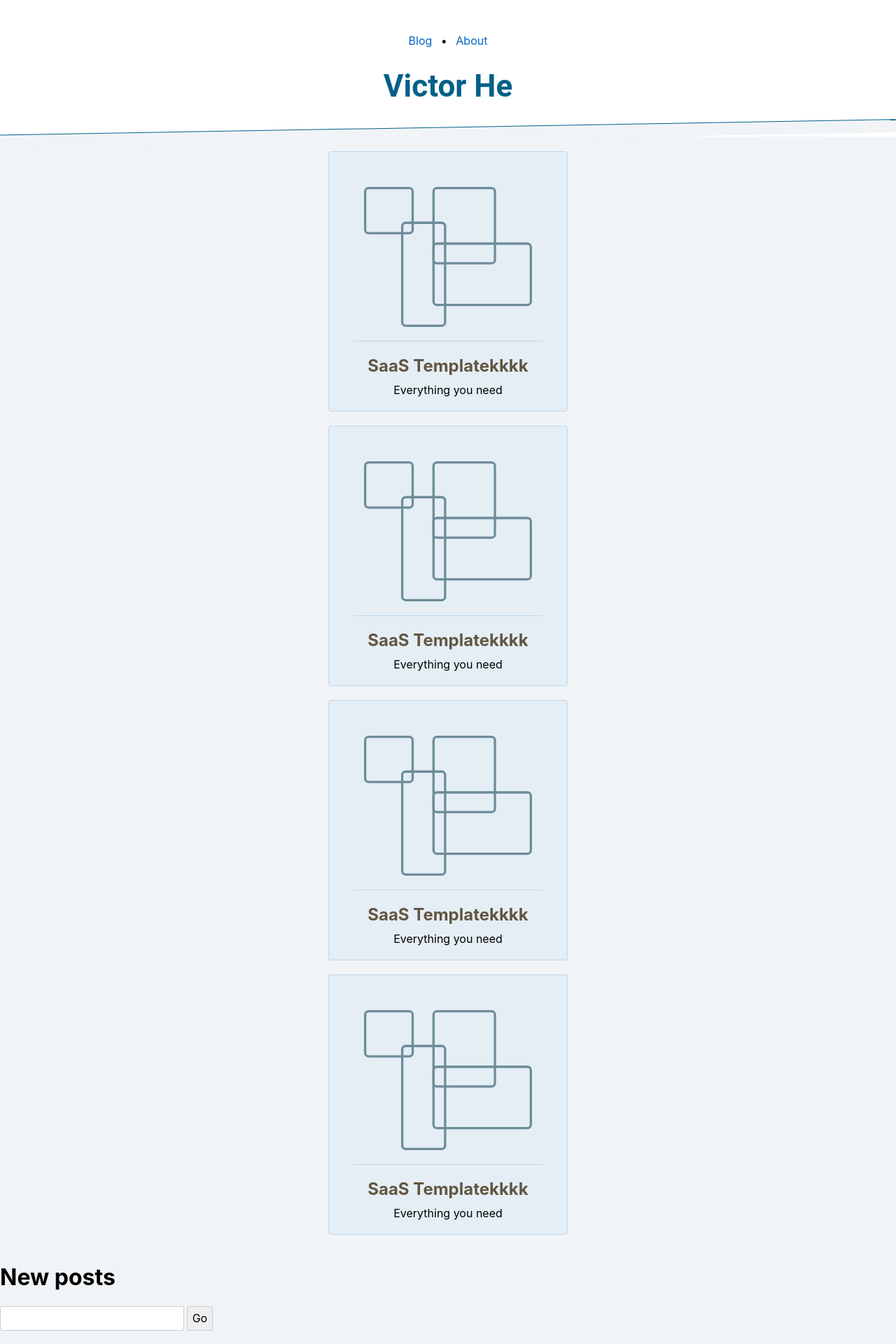
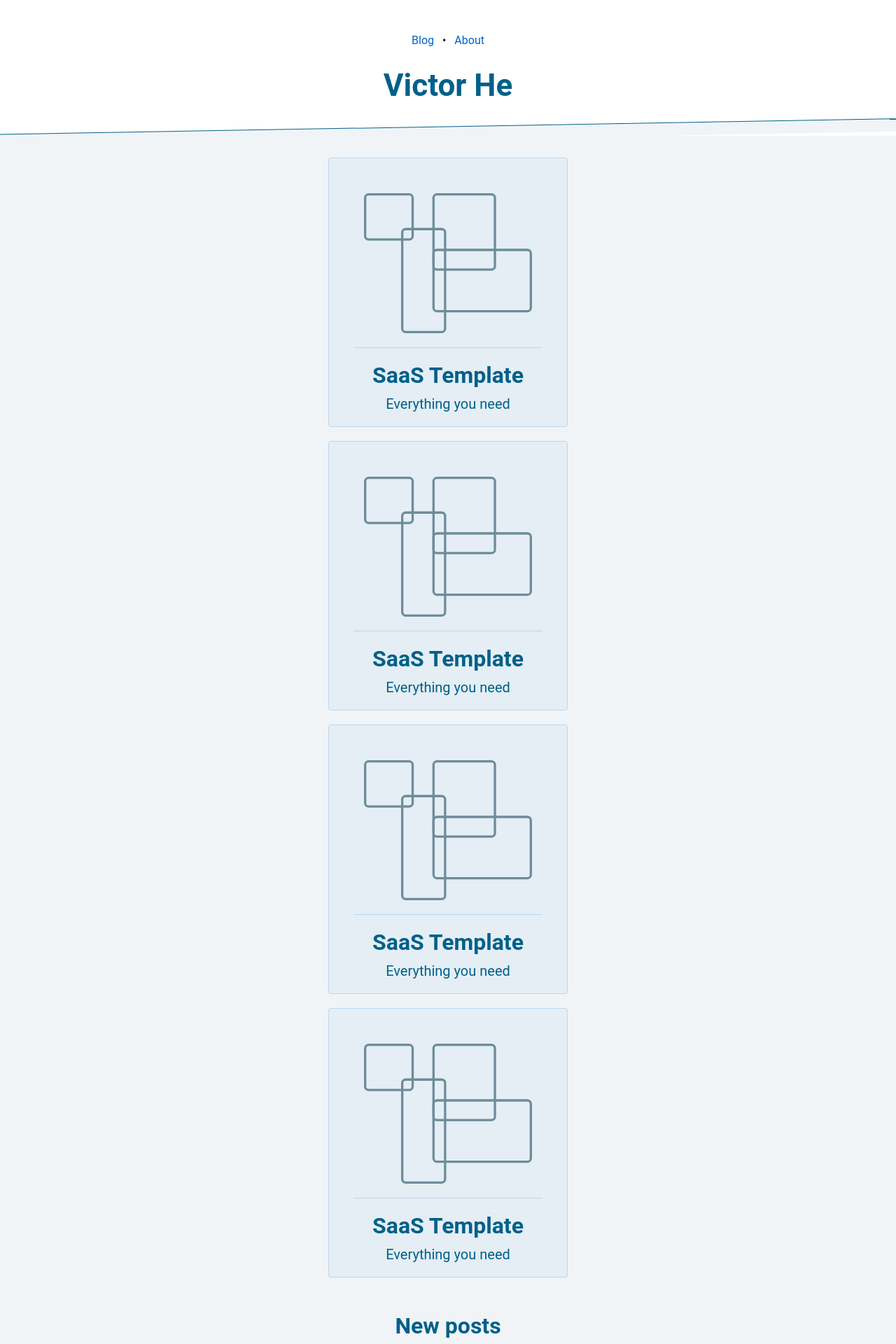
Before and after one commit to Vicorhe/portfolio-site, a Svelte app: page / in a window 1280 px wide. Shown: the top 1920 px of the page at 70% size. Built offline with nearby package versions, Linux system fonts and the light colour scheme.

Commit message:
removed sass in global.scss efforts

```diff
--- a/package.json
+++ b/package.json
@@ -12,7 +12,6 @@
     "node-sass": "^4.14.0",
     "rollup": "^1.20.0",
     "rollup-plugin-livereload": "^1.0.0",
-    "rollup-plugin-scss": "^2.4.0",
     "rollup-plugin-svelte": "^5.0.3",
     "rollup-plugin-terser": "^5.1.2",
     "svelte": "^3.0.0",
--- a/public/global.css
+++ b/public/global.css
@@ -8,7 +8,7 @@ body {
 	background-color: #f1f4f6;
 	margin: 0;
 	box-sizing: border-box;
-	font-family: -apple-system, BlinkMacSystemFont, "Segoe UI", Roboto, Oxygen-Sans, Ubuntu, Cantarell, "Helvetica Neue", sans-serif;
+	font-family: Roboto, "Helvetica Neue", sans-serif;
 }
 
 a {
--- a/rollup.config.js
+++ b/rollup.config.js
@@ -3,8 +3,7 @@ import resolve from "@rollup/plugin-node-resolve";
 import commonjs from "@rollup/plugin-commonjs";
 import livereload from "rollup-plugin-livereload";
 import { terser } from "rollup-plugin-terser";
-import { scss as sv_scss } from "svelte-preprocess";
-import scss from "rollup-plugin-scss";
+import { scss } from "svelte-preprocess";
 
 const production = !process.env.ROLLUP_WATCH;
 
@@ -17,16 +16,8 @@ export default {
     file: "public/build/bundle.js",
   },
   plugins: [
-    scss({
-      includePaths: ["./src/scss"],
-      output: "public/global.css",
-    }),
     svelte({
-      preprocess: [
-        sv_scss({
-          /* scss options */
-        }),
-      ],
+      preprocess: [scss({})],
       // enable run-time checks when not in production
       dev: !production,
       // we'll extract any component CSS out into
--- a/src/App.svelte
+++ b/src/App.svelte
@@ -11,7 +11,7 @@
     .page-hero {
       padding: 3rem 0 1rem;
       text-align: center;
-      background-color: #ffffff;
+      background-color: white;
       #nav {
         span {
           display: inline-block;
@@ -32,6 +32,7 @@
       position: relative;
       top: -12px;
       margin-left: -15%;
+      margin-bottom: 30px;
       border-top: 1px solid $primary;
       box-shadow: 41px 9px 0 9px $background;
       -webkit-transform: rotate(-1deg);
@@ -40,7 +41,7 @@
     }
     .page-content {
       .entries {
-        margin-top: 20px;
+        margin-bottom: 30px;
         display: flex;
         flex-direction: column;
         align-items: center;
--- a/src/components/Entry.svelte
+++ b/src/components/Entry.svelte
@@ -1,13 +1,13 @@
 <style type="text/scss">
+  $primary: #006089;
   $border: #bcd6f1;
-  $foreground: rgba(228,238,245,.93);
+  $foreground: rgba(228, 238, 245, 0.93);
   .entry {
     min-width: 300px;
     padding: 20px;
     border: 1px solid $border;
     border-radius: 4px;
     margin-bottom: 20px;
-    //background-color: red;
     background-color: $foreground;
     display: flex;
     flex-direction: column;
@@ -23,17 +23,20 @@
     }
     h2 {
       margin: 0 0 10px;
-      color: rgb(99, 85, 66);
+      font-size: 2rem;
+      color: $primary;
     }
     p {
       margin: 0;
+      font-size: 1.25rem;
+      color: $primary;
     }
   }
 </style>
 
 <div class="entry">
-  <img src="assets/images/mock_product.svg" alt="Mock Product">
+  <img src="assets/images/mock_product.svg" alt="Mock Product" />
   <div class="divider" />
-  <h2>SaaS Templatekkkk</h2>
+  <h2>SaaS Template</h2>
   <p>Everything you need</p>
 </div>
--- a/src/components/MailingList.svelte
+++ b/src/components/MailingList.svelte
@@ -1,15 +1,39 @@
 <style type="text/scss">
-    .mailing-list {
-        h1 {
-
+  $primary: #006089;
+  $highlight: #E1FFEA;
+  .mailing-list {
+    text-align: center;
+    margin-bottom: 30px;
+    h1 {
+      color: $primary;
+      margin: 0 0 10px;
+    }
+    .input-row {
+      max-width: 90%;
+      margin: auto;
+      input {
+        display: inline-block;
+        padding: 0.8rem;
+        font-size: 1.25rem;
+        &#email {
+          width: 230px;
+          margin-right: 7px;
         }
+        &#submit {
+          width: 50px;
+          color: $primary;
+          font-weight: bold;
+          background-color: $highlight;
+        }
+      }
     }
+  }
 </style>
 
 <div class="mailing-list">
   <h1>New posts</h1>
-  <div>
-    <input type="text" />
-    <input type="submit" value="Go" id="" />
+  <div class="input-row">
+    <input type="email" id="email" placeholder="Enter your email"/>
+    <input type="submit" value="Go" id="submit" />
   </div>
 </div>
--- a/src/scss/global.scss
+++ /dev/null
@@ -1,65 +0,0 @@
-html, body {
-	position: relative;
-	width: 100%;
-	height: 100%;
-}
-
-body {
-	background-color: brown;
-	margin: 0;
-	box-sizing: border-box;
-	font-family: -apple-system, BlinkMacSystemFont, "Segoe UI", Roboto, Oxygen-Sans, Ubuntu, Cantarell, "Helvetica Neue", sans-serif;
-}
-
-a {
-	color: rgb(0,100,200);
-	text-decoration: none;
-}
-
-a:hover {
-	text-decoration: underline;
-}
-
-a:visited {
-	color: rgb(0,80,160);
-}
-
-label {
-	display: block;
-}
-
-input, button, select, textarea {
-	font-family: inherit;
-	font-size: inherit;
-	padding: 0.4em;
-	margin: 0 0 0.5em 0;
-	box-sizing: border-box;
-	border: 1px solid #ccc;
-	border-radius: 2px;
-}
-
-input:disabled {
-	color: #ccc;
-}
-
-input[type="range"] {
-	height: 0;
-}
-
-button {
-	color: #333;
-	background-color: #f4f4f4;
-	outline: none;
-}
-
-button:disabled {
-	color: #999;
-}
-
-button:not(:disabled):active {
-	background-color: #ddd;
-}
-
-button:focus {
-	border-color: #666;
-}
```
Also changed, not shown: 1 other file (tests, documents, lock files or other folders).
